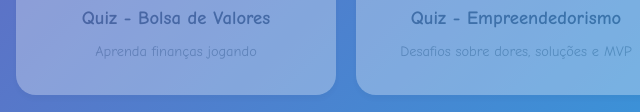
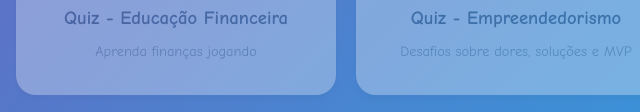
Before and after one commit to ranieryalmeidaadv-creator/beltagames, a plain HTML site: page index.html in a window 1280 px wide. Shown: the part 716-828 px from the top of the page, 464-1104 px from the left. Drawn offline with Linux system fonts and the light colour scheme; no server answers.

Commit message:
Update index.html

```diff
--- a/index.html
+++ b/index.html
@@ -170,7 +170,7 @@
         { titulo: "Puzzle 15", link: "puzzle.html", icone: "🧩", descricao: "Ordene as peças numéricas" },
         { titulo: "Quiz Educativo", link: "quiz.html", icone: "🧠", descricao: "Teste seus conhecimentos" },
         { titulo: "Belta Racing", link: "racing.html", icone: "🏎️", descricao: "Corrida com soma e subtração (30 níveis)" },
-        { titulo: "Quiz - Bolsa de Valores", link: "quiz-bolsa-valores.html", icone: "📈", descricao: "Aprenda finanças jogando" },
+        { titulo: "Quiz - Educação Financeira", link: "quiz-bolsa-valores.html", icone: "📈", descricao: "Aprenda finanças jogando" },
         { titulo: "Quiz - Empreendedorismo", link: "quiz-empreendedorismo.html", icone: "🚀", descricao: "Desafios sobre dores, soluções e MVP" }
     ];
 
```
